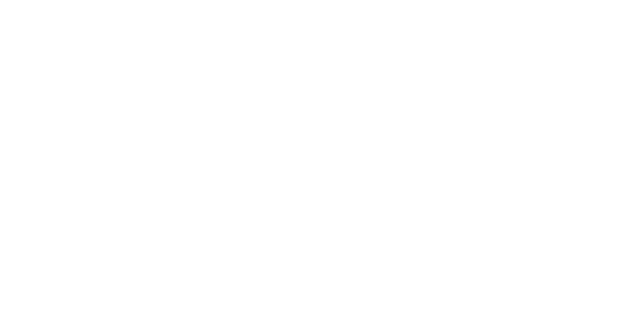
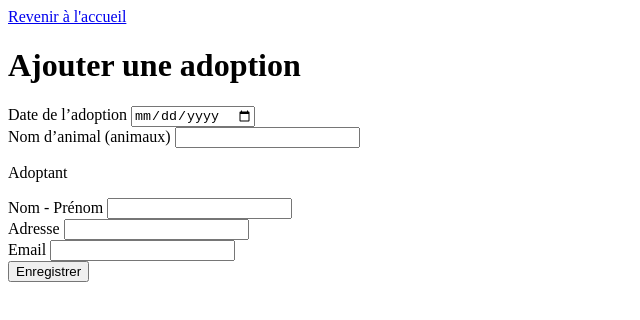
Before and after one commit to pierreBeuselinck/petflix-ecv-2024, a plain HTML site: page adoption.html in a window 1280 px wide. Shown: the whole page, without its empty margins (0-640 px from the left). Drawn offline with Linux system fonts and the light colour scheme.

Commit message:
maj du front (html, css)

```diff
--- a/adoption.html
+++ b/adoption.html
@@ -0,0 +1,50 @@
+<!DOCTYPE html>
+<html lang="en">
+
+<head>
+    <meta charset="UTF-8">
+    <meta name="viewport" content="width=device-width, initial-scale=1.0">
+    <title>Ajouter une adoption</title>
+
+    <link rel="stylesheet" href="assets/css/reset.css">
+    <link rel="stylesheet" href="assets/css/app.css">
+</head>
+
+<body>
+    <header>
+        <a href="index.html">Revenir à l'accueil</a>
+    </header>
+    <main>
+        <h1>Ajouter une adoption</h1>
+
+        <form action="">
+            <div>
+                <div>
+                    <label for="date">Date de l’adoption</label>
+                    <input type="date" name="date" id="">
+                </div>
+                <div>
+                    <label for="animal">Nom d’animal (animaux)</label>
+                    <input type="text" name="animal" id="">
+                </div>
+                <p>Adoptant</p>
+                <div>
+                    <label for="adoptant">Nom - Prénom</label>
+                    <input type="text" name="adoptant" id="">
+                </div>
+                <div>
+                    <label for="adresse">Adresse</label>
+                    <input type="text" name="adresse" id="">
+                </div>
+                <div>
+                    <label for="mail">Email</label>
+                    <input type="email" name="mail" id="">
+                </div>
+            </div>
+            <button type="submit">Enregistrer</button>
+        </form>
+    </main>
+    <footer></footer>
+</body>
+
+</html>
```
Also changed, not shown: controle.html (+42 -0 lines), index.html (+3 -2 lines), video.html (+0 -2 lines), video-creation.html (indentation only).
